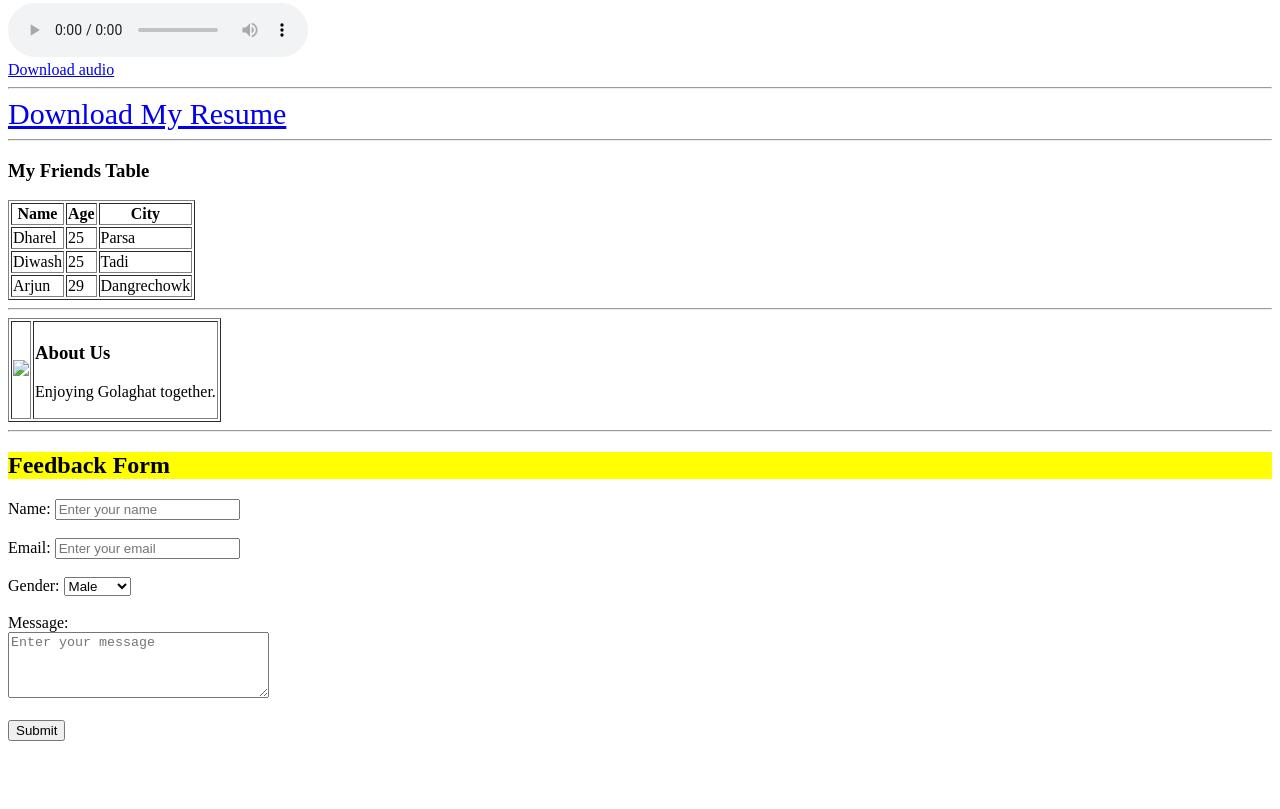
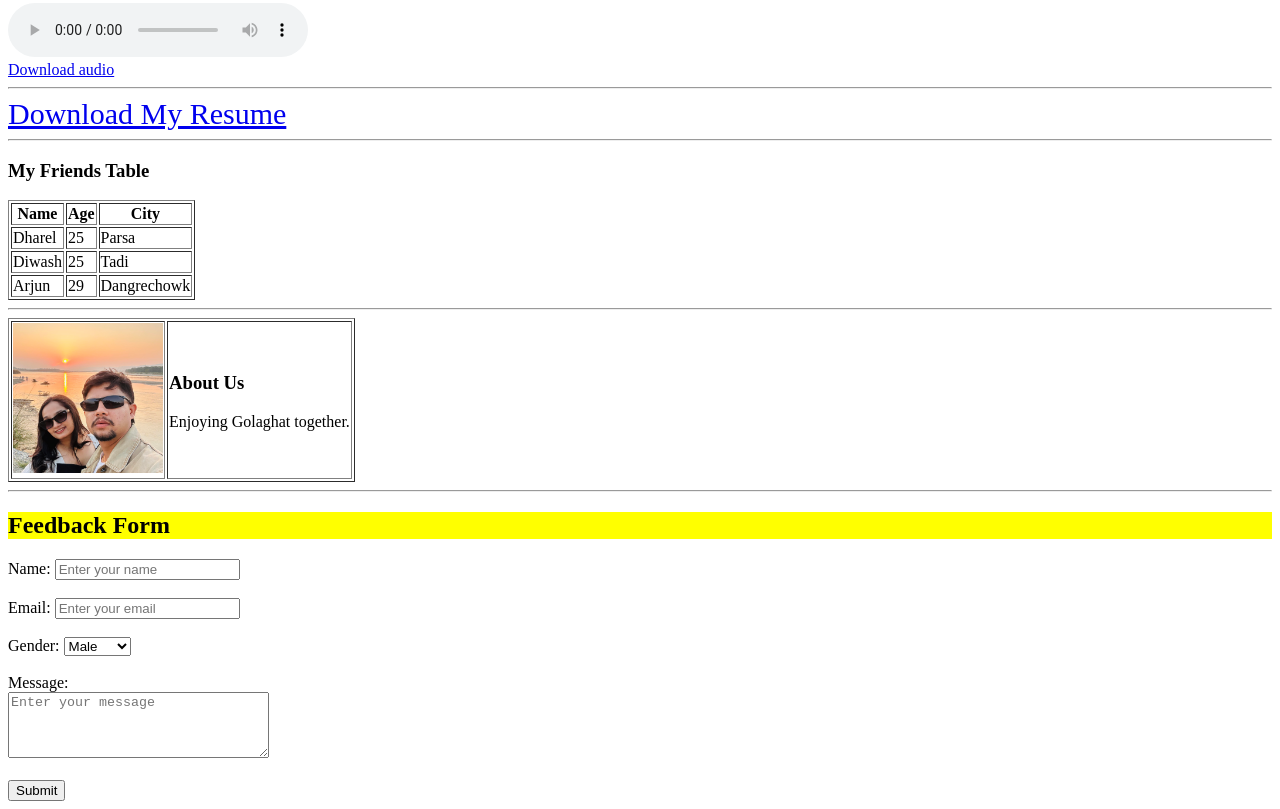
Before and after one commit to krishnaacharya1415cloud-source/krishnanew-website, a plain HTML site: page index.html in a window 1280 px wide. Shown: the part 1498-2307 px from the top of the page. Before the commit the page ends 2247 px from the top, so only its background shows below. Drawn offline with Linux system fonts and the light colour scheme.

Commit message:
Update index.html

```diff
--- a/index.html
+++ b/index.html
@@ -131,7 +131,7 @@
     <hr>
     <table border="1">
         <tr>
-            <td><img src="images/krishnapic.jpg" width="150"></td>
+            <td><img src="krishnapic.jpg" width="150"></td>
             <td>
                 <h3>About Us</h3>
                 <p>Enjoying Golaghat together.</p>
```
